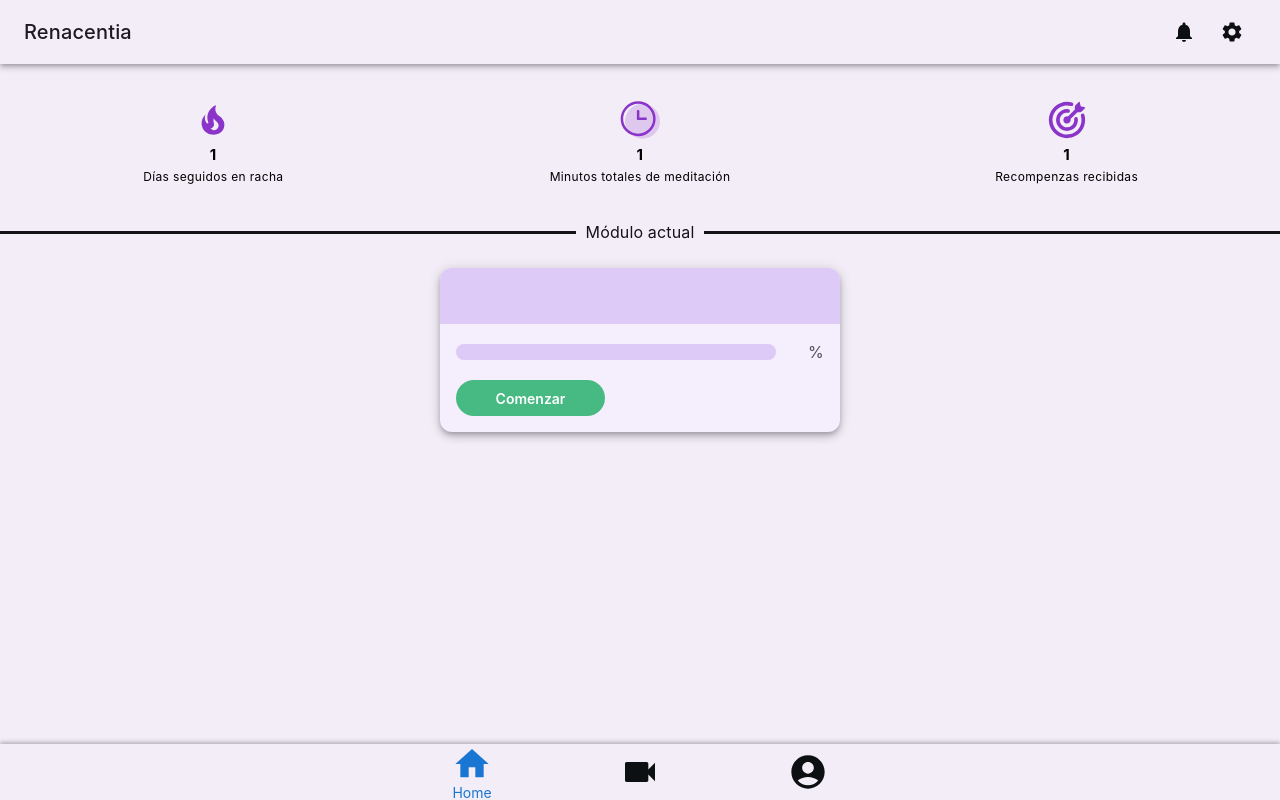
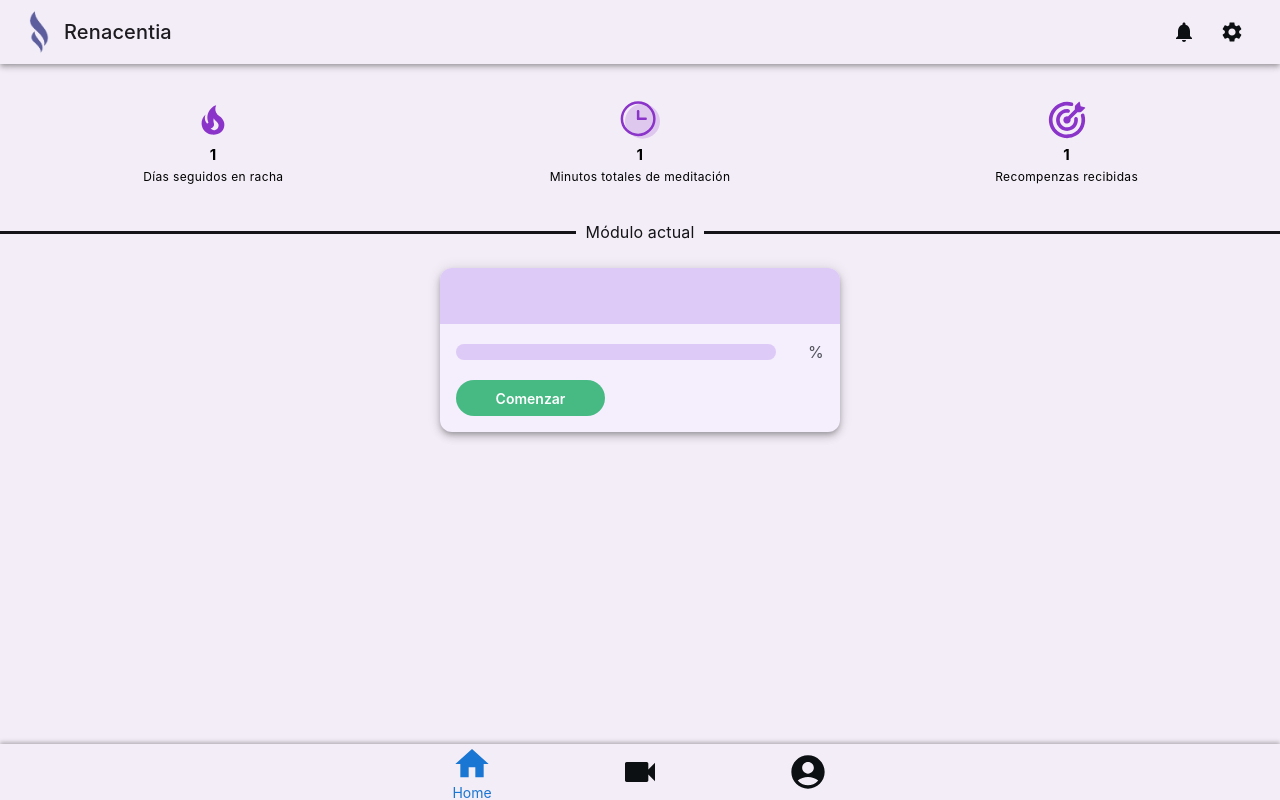
Before and after one commit to GATLA-Meditations/GATLA-Frontend, a Next.js app: page /home in a window 1280 px wide. Built offline with nearby package versions, Linux system fonts and the light colour scheme; no server answers.

Commit message:
Temp logo added

```diff
--- a/src/components/TopBar/index.tsx
+++ b/src/components/TopBar/index.tsx
@@ -3,9 +3,11 @@ import Box from '@mui/material/Box';
 import Toolbar from '@mui/material/Toolbar';
 import Typography from '@mui/material/Typography';
 import Notifications from '../Notifications';
-import { useState } from 'react';
+import React, { useState } from 'react';
 import SettingsButton from '../Settings';
 import { posix } from 'path';
+import Image from 'next/image';
+import logo from '@/assets/Logo/logo.png';
 
 interface TopBarProps {
     amtNotifications: number;
@@ -27,6 +29,9 @@ const TopBar = ({ amtNotifications, selected }: TopBarProps) => {
                 style={{ backgroundColor: 'var(--bg-color)' }}
             >
                 <Toolbar>
+                    <Box style={{marginRight: 10}}>
+                        <Image src={logo} alt="logo" width={30} height={50} />
+                    </Box>
                     <Typography
                         variant="h6"
                         noWrap
```
Also changed, not shown: src/pages/login/index.tsx (+7 -2 lines), src/assets/Logo/logo.png (added).
